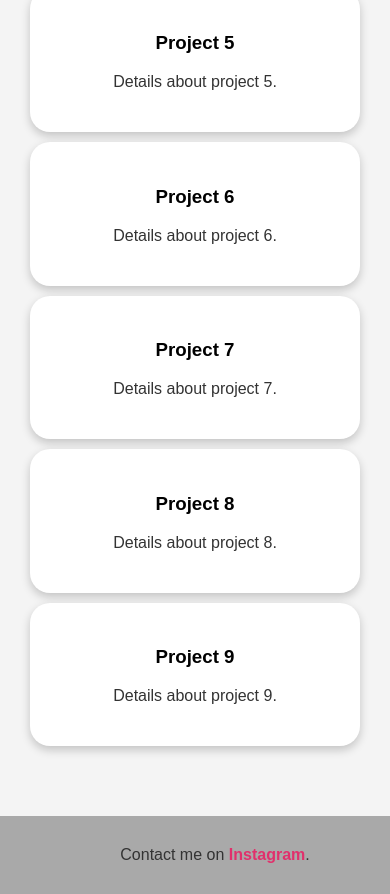
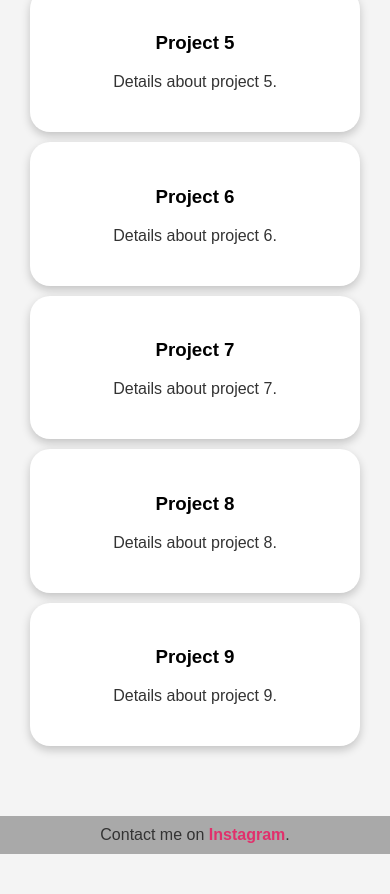
Before and after one commit to frotari/otariportfolio, a website: page index.html in a window 390 px wide. Shown: the part 1327-2221 px from the top of the page. After the commit the page ends 2181 px from the top, so only its background shows below. Drawn offline with Linux system fonts and the light colour scheme.

Commit message:
Update styles.css

```diff
--- a/styles.css
+++ b/styles.css
@@ -226,9 +226,8 @@ footer {
   }
 
   footer {
-    padding-left: 10px;
     position: static;
-    padding: 20px;
+    padding: 0px;
     text-align: center;
   }
 }
```
